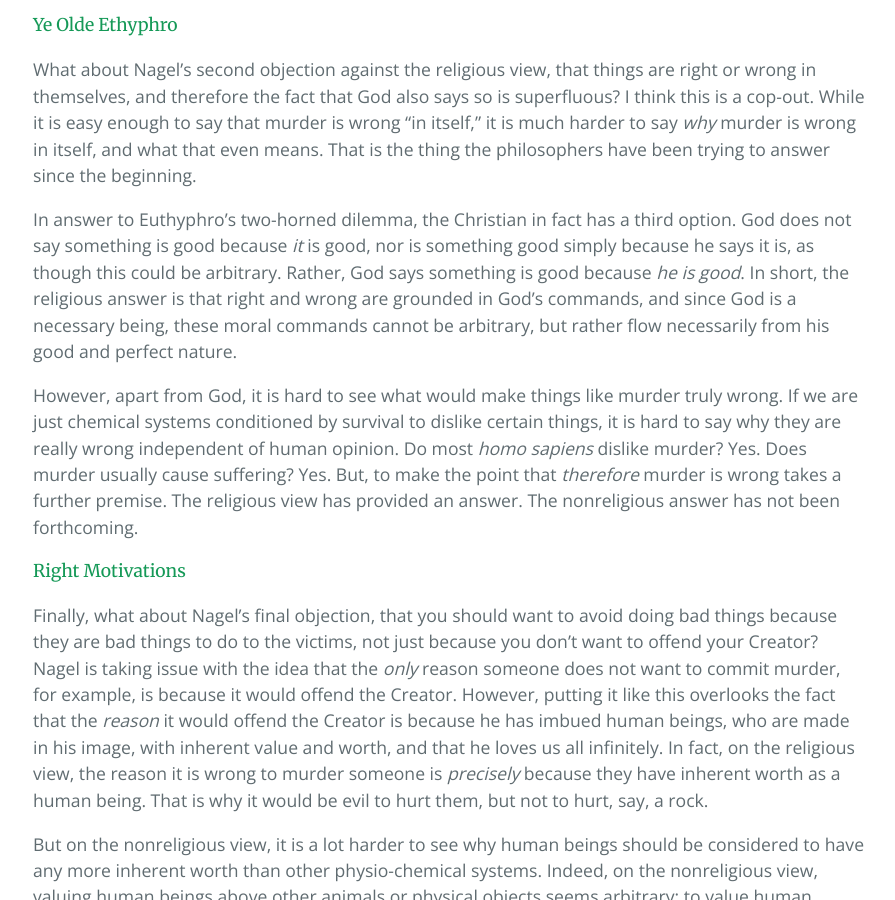
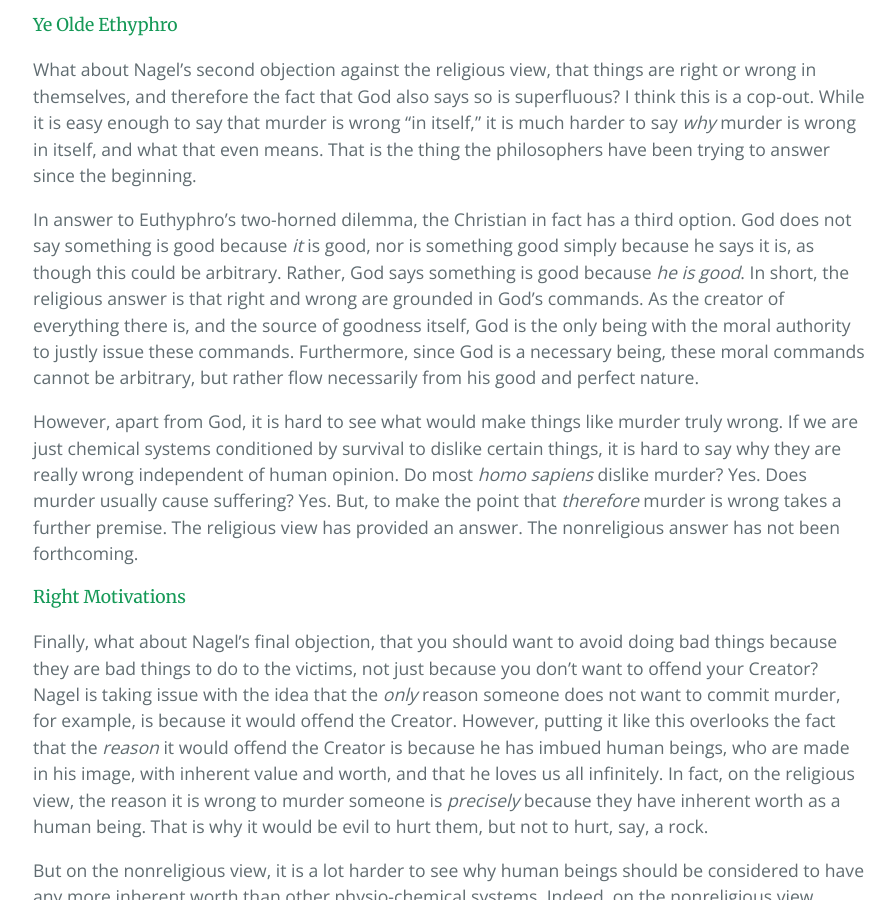
Before and after one commit to second-breakfast/second-breakfast.github.io, a Jekyll site: the page built from _posts/2019-07-13-nagel-morality.markdown, in a window 1280 px wide and 900 px high, scrolled down 2867 px. Shown: the whole window, without its empty margins (191-1086 px from the left). Built offline with Jekyll 4.4.1, drawn with Linux system fonts in a browser that asks for light colours.

Commit message:
Update Nagel post

```diff
--- a/_posts/2019-07-13-nagel-morality.markdown
+++ b/_posts/2019-07-13-nagel-morality.markdown
@@ -40,7 +40,7 @@ Indeed, in the absence of a final judgement where we will all be held accountabl
 #### Ye Olde Ethyphro
 What about Nagel’s second objection against the religious view, that things are right or wrong in themselves, and therefore the fact that God also says so is superfluous? I think this is a cop-out. While it is easy enough to say that murder is wrong “in itself,” it is much harder to say *why* murder is wrong in itself, and what that even means. That is the thing the philosophers have been trying to answer since the beginning.
 
-In answer to Euthyphro’s two-horned dilemma, the Christian in fact has a third option. God does not say something is good because *it* is good, nor is something good simply because he says it is, as though this could be arbitrary. Rather, God says something is good because *he is good*. In short, the religious answer is that right and wrong are grounded in God’s commands, and since God is a necessary being, these moral commands cannot be arbitrary, but rather flow necessarily from his good and perfect nature.
+In answer to Euthyphro’s two-horned dilemma, the Christian in fact has a third option. God does not say something is good because *it* is good, nor is something good simply because he says it is, as though this could be arbitrary. Rather, God says something is good because *he is good*. In short, the religious answer is that right and wrong are grounded in God’s commands. As the creator of everything there is, and the source of goodness itself, God is the only being with the moral authority to justly issue these commands. Furthermore, since God is a necessary being, these moral commands cannot be arbitrary, but rather flow necessarily from his good and perfect nature.
 
 However, apart from God, it is hard to see what would make things like murder truly wrong. If we are just chemical systems conditioned by survival to dislike certain things, it is hard to say why they are really wrong independent of human opinion. Do most *homo sapiens* dislike murder? Yes. Does murder usually cause suffering? Yes. But, to make the point that *therefore* murder is wrong takes a further premise. The religious view has provided an answer. The nonreligious answer has not been forthcoming.
 
```
